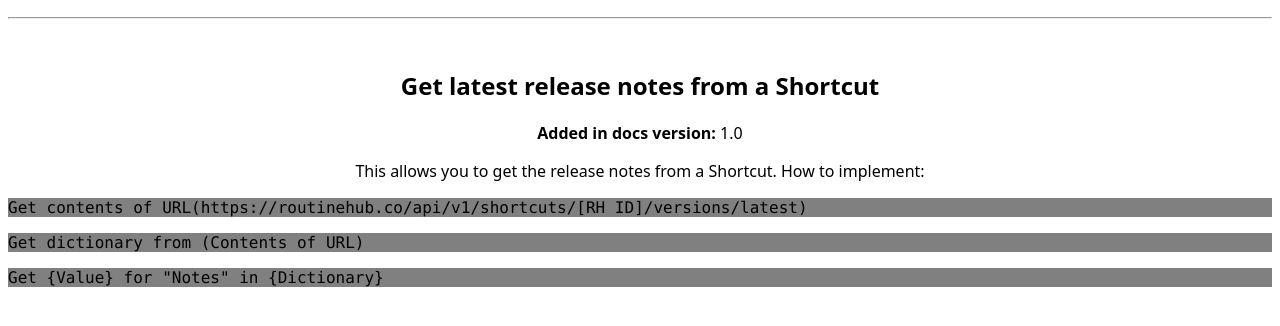
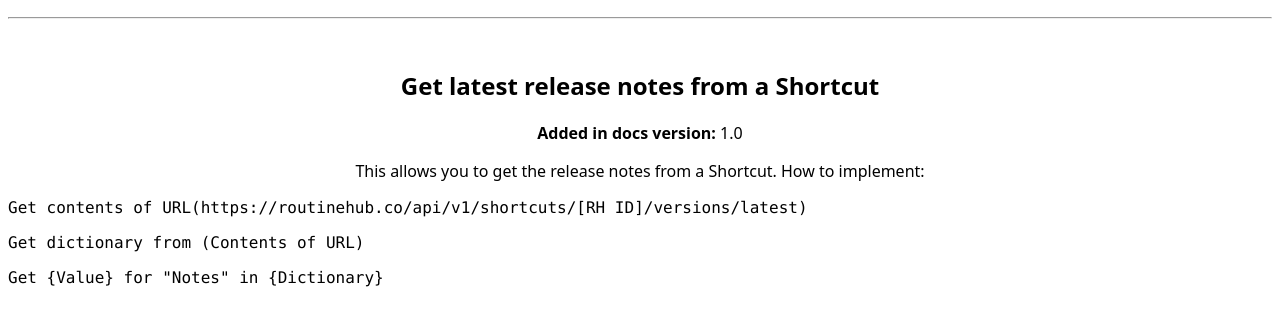
Before and after one commit to dante-nl/rh-api, a plain HTML site: page docs.html in a window 1280 px wide. Shown: the part 122-448 px from the top of the page. Drawn offline with Linux system fonts and the light colour scheme.

Commit message:
Update docs.html

```diff
--- a/docs.html
+++ b/docs.html
@@ -64,9 +64,9 @@
   <h2>Get latest release notes from a Shortcut</h2>
   <p><strong>Added in docs version:</strong> 1.0</p>
   <p>This allows you to get the release notes from a Shortcut. How to implement:</p>
-  <p style="font-family: 'Lucida Console', Monaco, monospace; background-color: #808080; text-align: left;">Get contents of URL(https://routinehub.co/api/v1/shortcuts/[RH ID]/versions/latest)</p>
-  <p style="font-family: 'Lucida Console', Monaco, monospace; background-color: #808080; text-align: left;">Get dictionary from (Contents of URL)</p>
-  <p style="font-family: 'Lucida Console', Monaco, monospace; background-color: #808080; text-align: left;">Get {Value} for "Notes" in {Dictionary}</p>
+  <p style="font-family: 'Lucida Console', Monaco, monospace; text-align: left;">Get contents of URL(https://routinehub.co/api/v1/shortcuts/[RH ID]/versions/latest)</p>
+  <p style="font-family: 'Lucida Console', Monaco, monospace; text-align: left;">Get dictionary from (Contents of URL)</p>
+  <p style="font-family: 'Lucida Console', Monaco, monospace; text-align: left;">Get {Value} for "Notes" in {Dictionary}</p>
  </body>
 
 </html>
```
